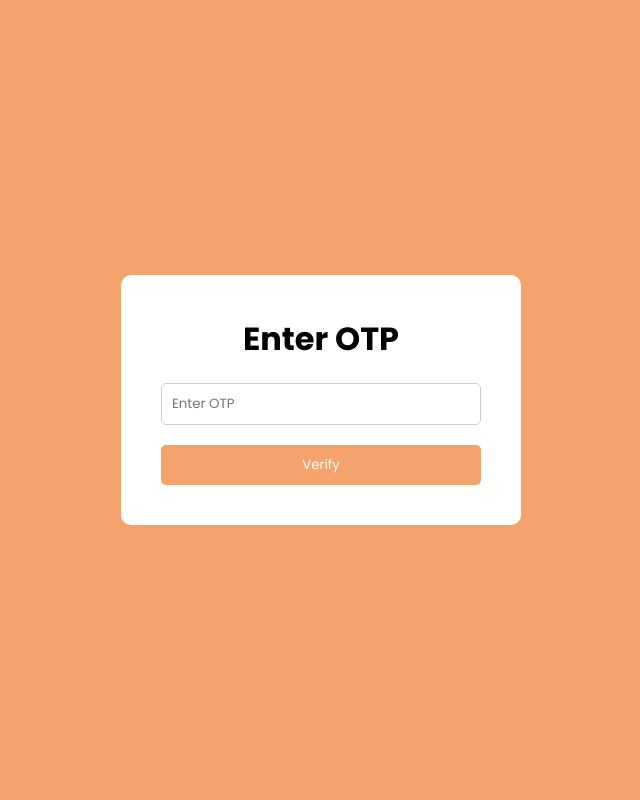
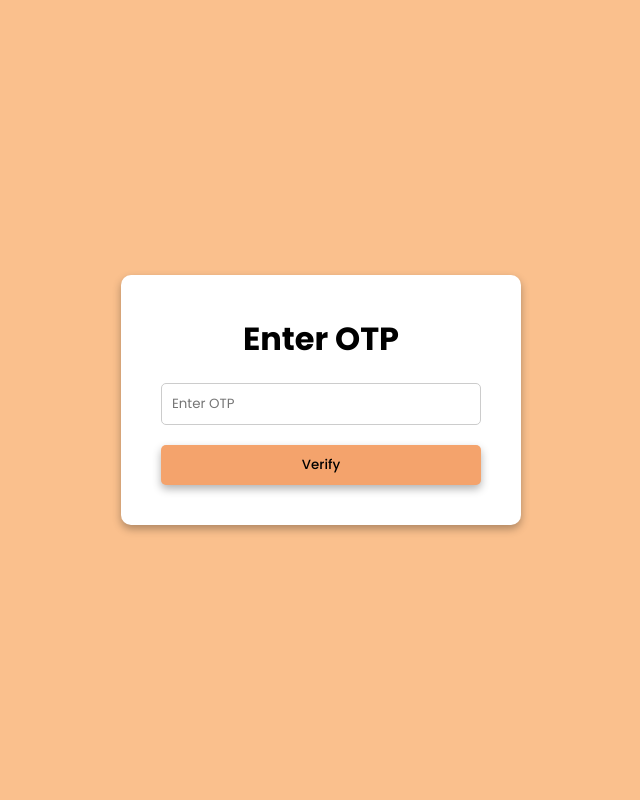
Before and after one commit to Mikay-Mikay/reservify_website_alpas, a PHP site: page /signup_otp.php in a window 1280 px wide. Shown: the whole page, without its empty margins (319-959 px from the left). Run offline with PHP 8.4, Linux system fonts and the light colour scheme; some libraries are stand-ins or nearby versions.

Commit message:
Update signup_otp.css

```diff
--- a/PM&JI Reservify System (Website)/signup_otp.css
+++ b/PM&JI Reservify System (Website)/signup_otp.css
@@ -14,7 +14,7 @@ body {
     align-items: center; /* Centers vertically */
     min-height: 100vh; /* Ensures the body takes full viewport height */
     margin: 0; /* Removes default margin */
-    background-color: #f4a36c !important;/* Keeps your warm orange background */
+    background-color: #fac08d !important;/* Keeps your warm orange background */
 }
 form {
     width: 400px; /* Set the width */
@@ -22,6 +22,7 @@ form {
     background-color: white; /* Form background */
     border-radius: 10px; /* Rounded corners */
     color: black; /* Adjusted text color to be visible */
+    box-shadow: 0 4px 8px rgba(0, 0, 0, 0.3);
     font-family: 'Poppins', sans-serif; /* Apply Poppins font to form */
 }
 
@@ -63,9 +64,11 @@ form h1 {
     border: none;
     border-radius: 5px;
     background-color: #f4a36c;
-    color: white;
+    color: black;
+    font-weight: 500;
     cursor: pointer;
     transition: background-color 0.3s;
+    box-shadow: 0 4px 8px rgba(0, 0, 0, 0.3);
     font-family: 'Poppins', sans-serif; /* Apply font to button */
 }
 
```
